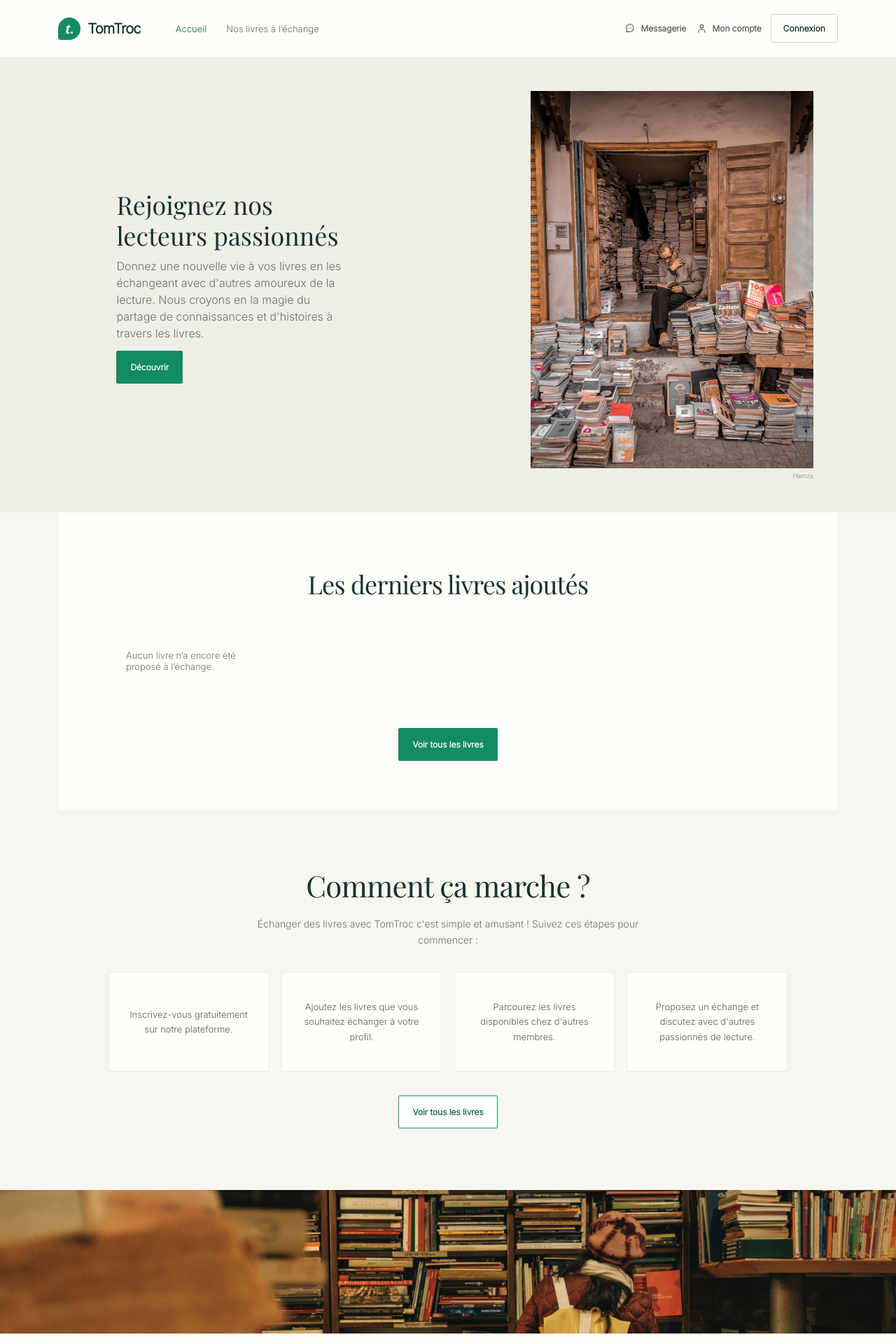
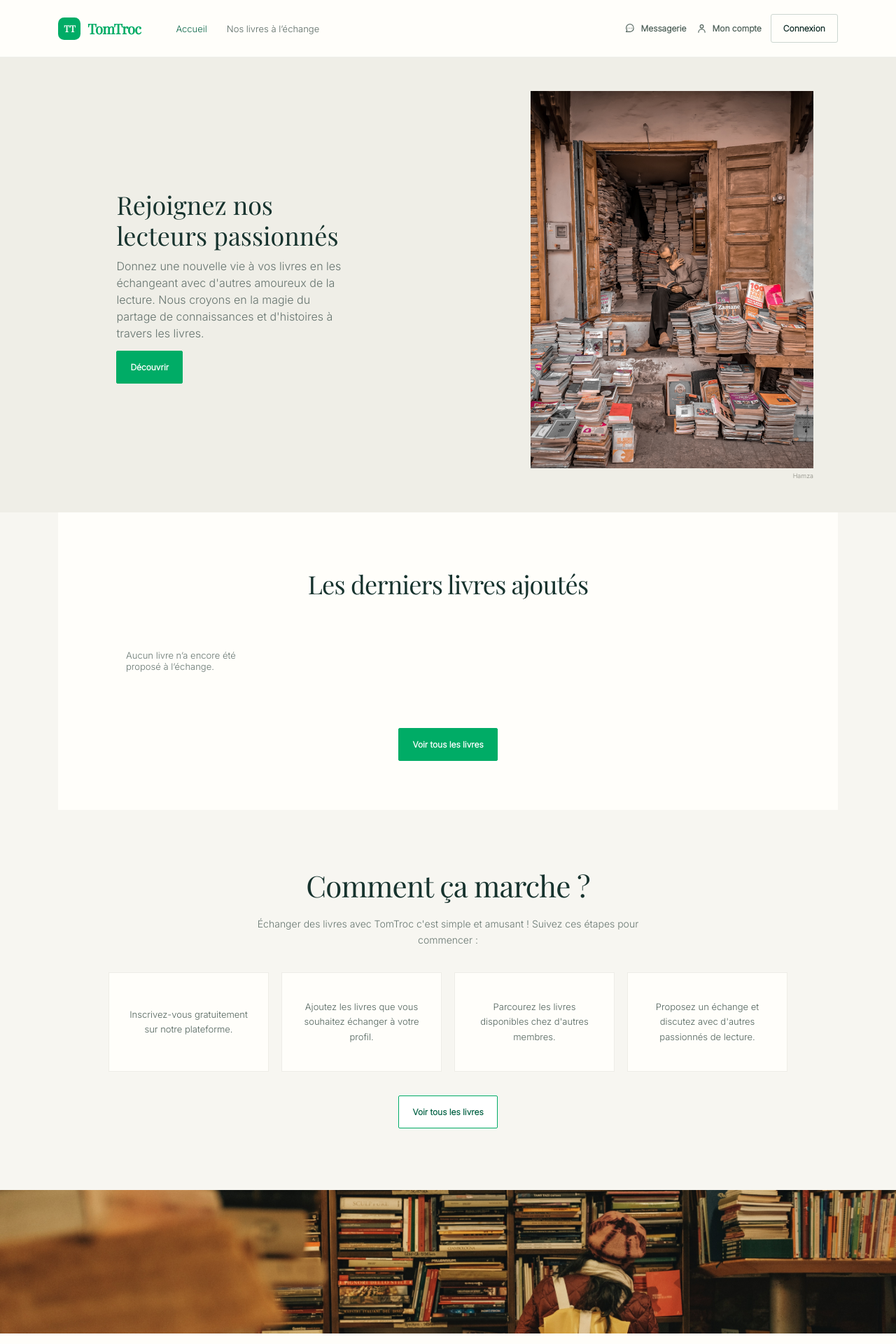
Before and after one commit to Willy-99/5366-Option-b-site-PhP, a PHP site: page / in a window 1280 px wide. Shown: the top 1920 px of the page at 70% size. Run offline with PHP 8.4, Linux system fonts and the light colour scheme; data that the repository does not hold is empty.

Commit message:
Maj Logo accueil

```diff
--- a/css/base.css
+++ b/css/base.css
@@ -4,7 +4,7 @@
     --muted: #697873;
     --paper: #f7f6f1;
     --white: #fffefa;
-    --green: #138b65;
+    --green: #00AC66;
     --green-dark: #0d684b;
     --line: #e4e6df;
     --serif: Georgia, 'Times New Roman', serif;
--- a/css/navigation.css
+++ b/css/navigation.css
@@ -10,8 +10,8 @@
     border-bottom: 1px solid rgba(23, 51, 46, .07);
 }
 
-.brand { display: inline-flex; align-items: center; gap: 10px; font-size: 20px; font-weight: 700; letter-spacing: -.7px; white-space: nowrap; }
-.brand-mark { width: 32px; height: 32px; display: grid; place-items: center; border-radius: 50% 50% 50% 4px; background: var(--green); color: white; font-family: var(--serif); font-size: 19px; font-style: italic; }
+.brand { display: inline-flex; align-items: center; gap: 10px; font-family: 'Playfair Display', Georgia, serif; font-size: 20px; font-weight: 600; letter-spacing: -.7px; white-space: nowrap; color: var(--green); text-decoration: none; }
+.brand-mark { width: 32px; height: 32px; display: flex; align-items: center; justify-content: center; gap: 1px; border-radius: 8.5px; background: var(--green); color: white; font-family: 'Playfair Display', Georgia, serif; font-size: 13px; font-weight: 600; font-style: normal; }
 .main-nav { display: flex; align-items: center; gap: 28px; margin-left: 18px; color: #5b6b65; font-size: 13px; }
 .main-nav a { transition: color .2s ease, font-weight .15s ease; }
 .main-nav a:hover, .main-nav .is-current { color: var(--green-dark); }
--- a/views/partials/header.php
+++ b/views/partials/header.php
@@ -1,6 +1,6 @@
 <header class="site-header">
     <a class="brand" href="index.php" aria-label="TomTroc, accueil">
-        <span class="brand-mark" aria-hidden="true">t.</span>
+        <span class="brand-mark" aria-hidden="true"><span>T</span><span>T</span></span>
         <span>TomTroc</span>
     </a>
 
```
